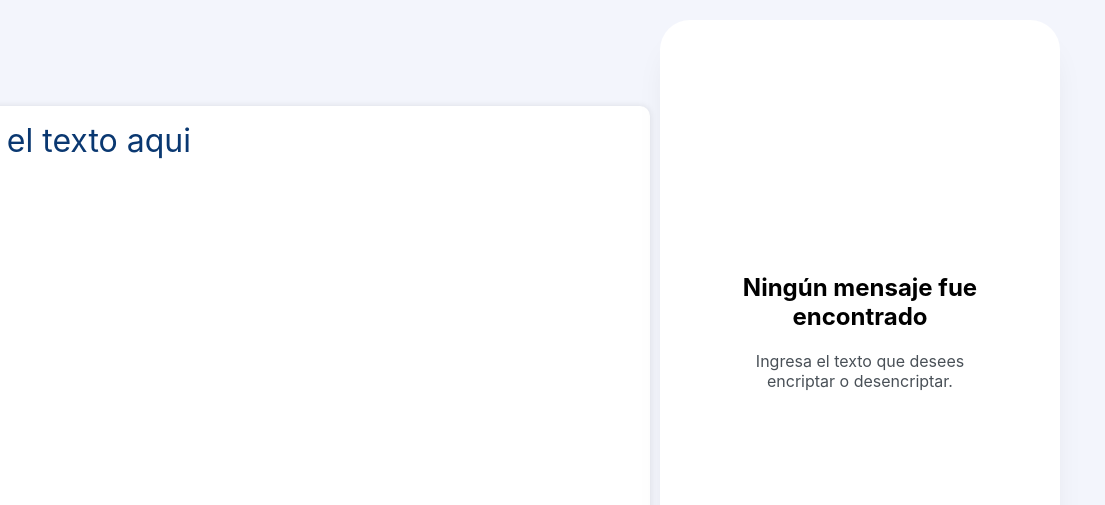
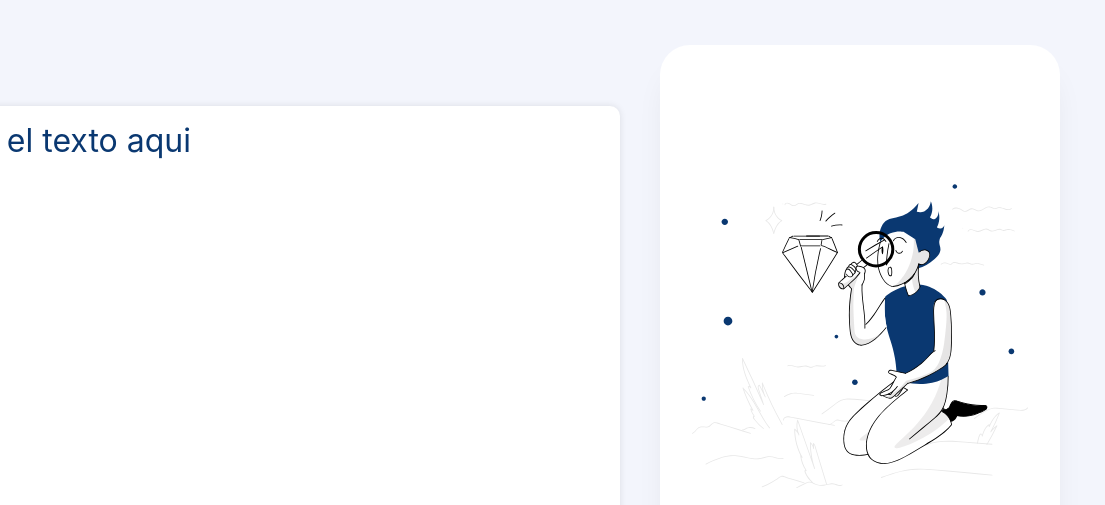
Before and after one commit to g-uriarte/encriptador-alura-g7, a plain HTML site: page index.html in a window 1280 px wide. Shown: the top 505 px of the page, 175-1280 px from the left. Drawn offline with Linux system fonts and the light colour scheme; a web font is replaced by a local one.

Commit message:
feature: added muneco when no messages

```diff
--- a/index.html
+++ b/index.html
@@ -38,6 +38,7 @@
             </div>
             <div class="solution">
                 <div class="result-container">
+                    <img class="muneco-no-messages" src="./src/assets/Muneco-messages.svg" alt="Muñeco inspeccionando una gema">
                     <div class="result">
                         <p class="result_title" >Ningún mensaje fue encontrado</p>
                         <p class="result_description">Ingresa el texto que desees encriptar o desencriptar.</p>
--- a/src/styles/app.css
+++ b/src/styles/app.css
@@ -2,6 +2,10 @@
     width: 100vw;
     height: 100dvh;
     background-color: var(--light-blue-100);
+}
+
+.muneco-no-messages {
+    display: none;
 }
 
 .alura-icon {
@@ -191,6 +195,20 @@
             "content solution"
             "actions solution"
             "actions solution";
+        column-gap: 40px;
+    }
+
+    .muneco-no-messages {
+        display: block;
+    }
+
+    .solution {
+        justify-content: flex-start;
+        margin-top: 0;
+    }
+    .result-container {
+        height: 90%;
+        margin-top: 45px;
     }
 }
 
@@ -198,4 +216,5 @@
     .main-container {
         grid-template-columns: 2fr 400px;
     }
+
 }
```
Also changed, not shown: src/assets/Muneco-messages.svg (added).
